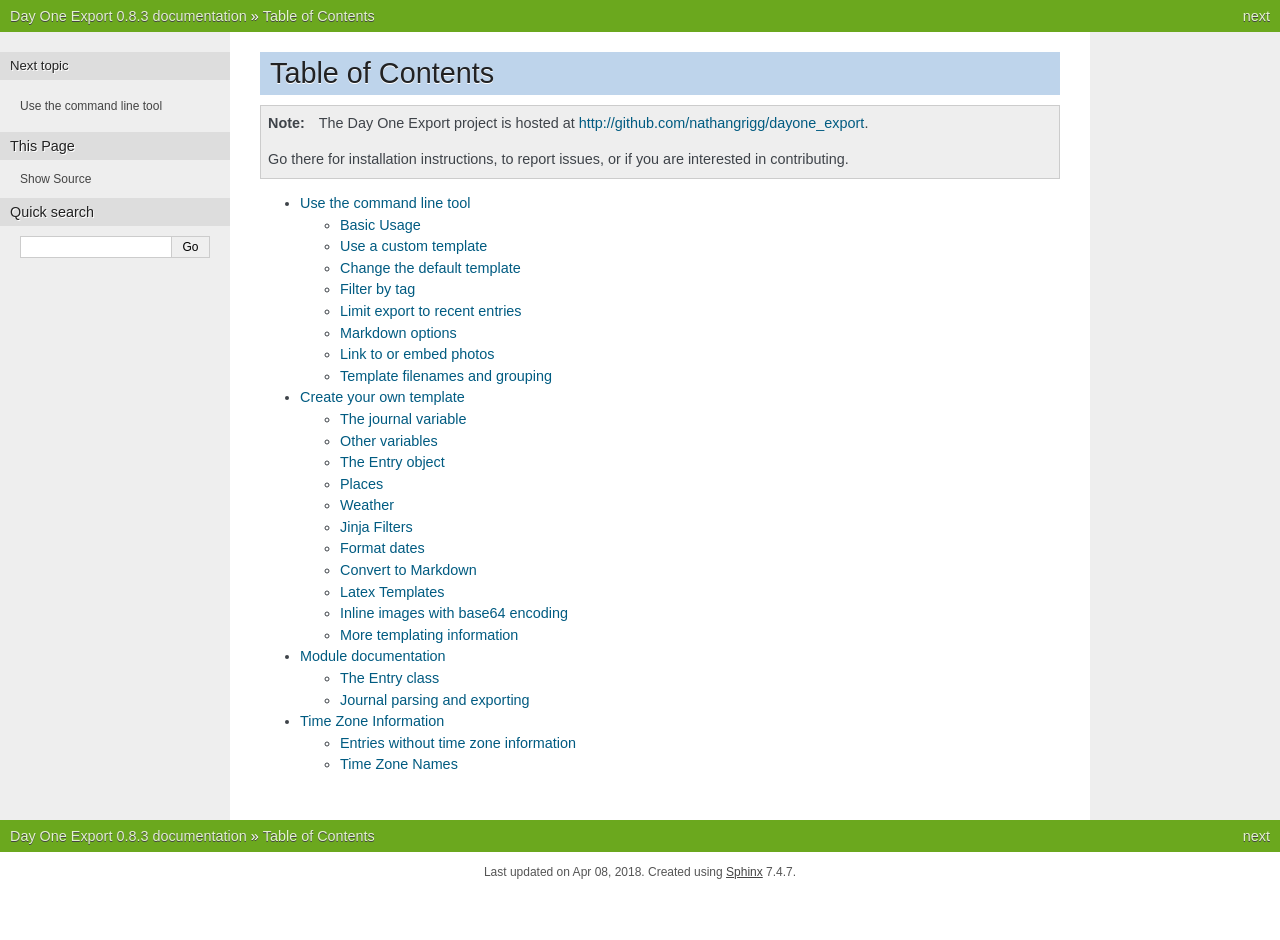
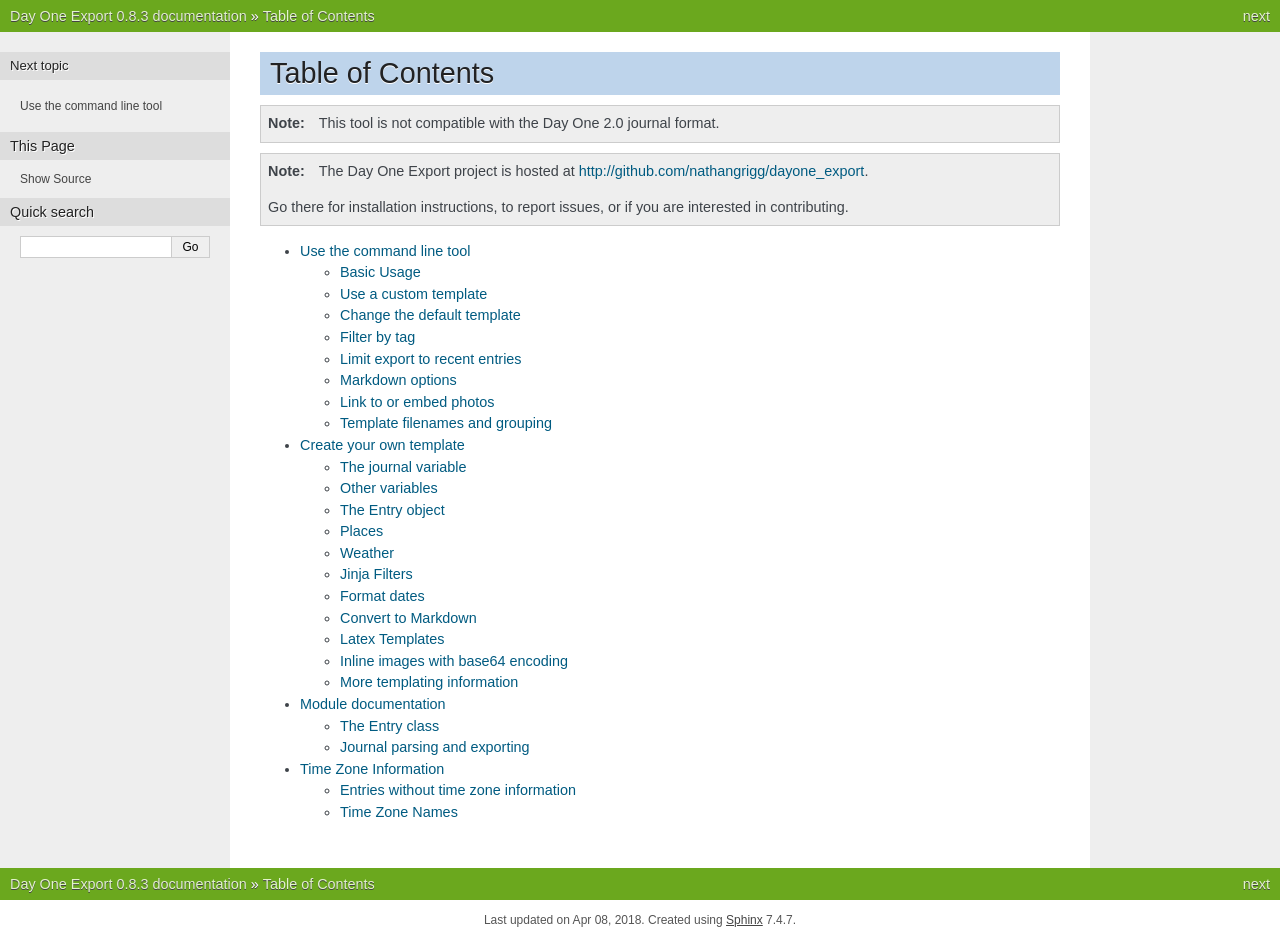
Before and after one commit to nathangrigg/dayone_export, a Sphinx documentation site: the page built from docs/index.rst, in a window 1280 px wide. Built offline with Sphinx 7.4.7, drawn with Linux system fonts in a browser that asks for light colours; the version number is read from the project's files by our own code; before the commit the page ends 900 px from its top, so only the background shows below that.

Commit message:
Add note

```diff
--- a/docs/index.rst
+++ b/docs/index.rst
@@ -1,5 +1,10 @@
 Table of Contents
 ============================
+
+.. note::
+
+   This tool is not compatible with the Day One 2.0 journal format.
+
 
 .. note::
 
```
